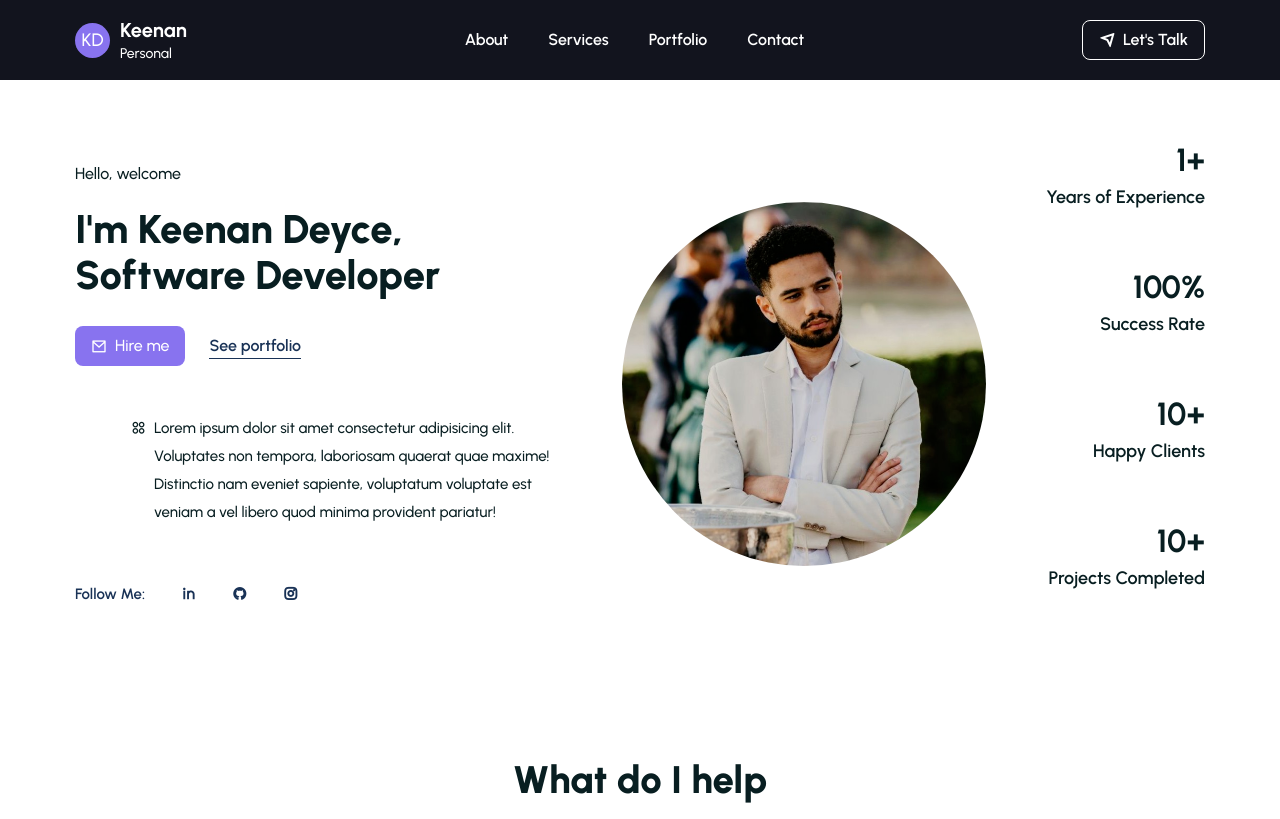
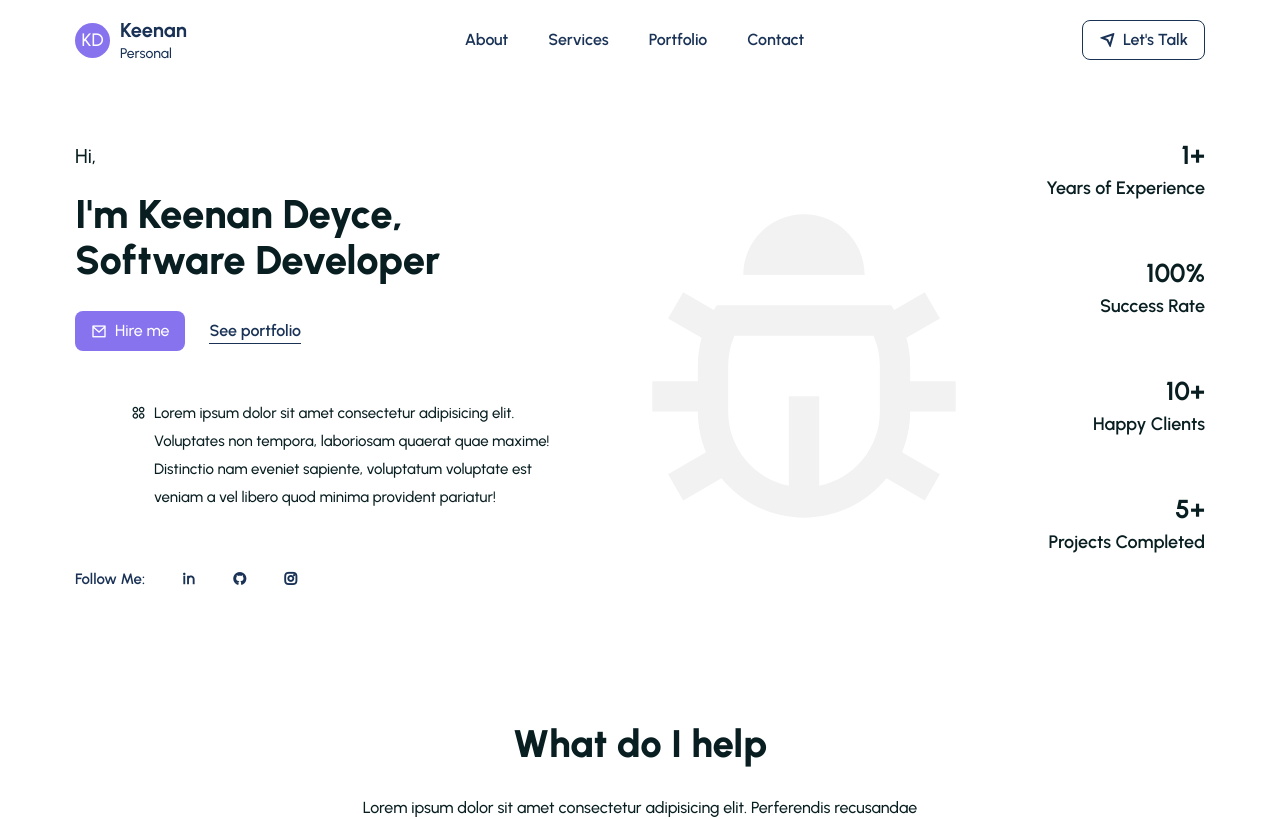
Before and after one commit to 1deyce/reactportfolio, a React (Create React App) app: page / in a window 1280 px wide. Shown: the top 819 px of the page. Built offline with nearby package versions, Linux system fonts and the light colour scheme.

Commit message:
Finishing touches to site, need to refine...

```diff
--- a/src/App.css
+++ b/src/App.css
@@ -34,5 +34,37 @@ section {
   left: 0;
   background: #fff;
   box-shadow: 3px 3px -8px 3px #ddd;
+  box-shadow: 5px 5px 15px -5px #00000084;
   z-index: 99;
 }
+
+@media only screen and (max-width:768px) {
+  .menu {
+    width: 100%;
+    height: 100%;
+    position: fixed;
+    top: 0;
+    left: 0;
+    background: #00000084;
+    z-index: 100;
+    display: none;
+  }
+
+  .menu ul {
+    width: 15rem;
+    height: 100%;
+    position: absolute;
+    top: 0;
+    right: 0;
+    z-index: 200;
+    background: #fff;
+    flex-direction: column;
+    line-height: 30px;
+    justify-content: center;
+    align-items: center;
+  }
+
+  .show__menu {
+    display: block;
+  }
+}
--- a/src/components/Header/Header.jsx
+++ b/src/components/Header/Header.jsx
@@ -1,5 +1,25 @@
+import { useEffect } from "react";
+import { useRef } from "react";
 
 const Header = () => {
+    const headerRef = useRef(null);
+    const menuRef = useRef(null);
+
+    const stickyHeaderFunc = ()=>{
+        window.addEventListener('scroll', ()=>{
+            if(document.body.scrollTop > 80 || document.documentElement.scrollTop > 80){
+                headerRef.current.classList.add('sticky__header')
+            }else{
+                headerRef.current.classList.remove('sticky__header')
+            }
+        })
+    }
+
+    useEffect(()=>{
+        stickyHeaderFunc()
+
+        return window.removeEventListener('scroll', stickyHeaderFunc)
+    },[])
 
     const handleClick = e=>{
         e.preventDefault()
@@ -13,9 +33,12 @@ const Header = () => {
         });
     };
 
+    const toggleMenu = ()=> menuRef.current.classList.toggle('show__menu');
+
     return (
     <header
-        className='w-full h-[80px] leading-[80px] flex items-center bg-[#12141e]'
+        ref={headerRef}
+        className='w-full h-[80px] leading-[80px] flex items-center bg-white'
     >
         <div className="container">
             <div className='flex items-center justify-between'>
@@ -26,10 +49,10 @@ const Header = () => {
                     </span>
 
                     <div className='leading-[20px]'>
-                        <h2 className='text-xl text-white font-[700]'>
+                        <h2 className='text-xl text-smallTextColor font-[700]'>
                             Keenan
                         </h2>
-                        <p className='text-white text-[14px] font-[500]'>
+                        <p className='text-smallTextColor text-[14px] font-[500]'>
                             Personal
                         </p>
                     </div>
@@ -37,12 +60,12 @@ const Header = () => {
 
                 {/* =========== logo end =========== */}
                 {/* =========== menu start =========== */}
-                <div className='menu'>
+                <div className='menu' ref={menuRef} onClick={toggleMenu}>
                     <ul className='flex items-center gap-10'>
-                        <li><a onClick={handleClick} className='text-white font-[600]' href="#about">About</a></li>
-                        <li><a onClick={handleClick} className='text-white font-[600]' href="#services">Services</a></li>
-                        <li><a onClick={handleClick} className='text-white font-[600]' href="#portfolio">Portfolio</a></li>
-                        <li><a onClick={handleClick} className='text-white font-[600]' href="#contact">Contact</a></li>
+                        <li><a onClick={handleClick} className='text-smallTextColor font-[600]' href="#about">About</a></li>
+                        <li><a onClick={handleClick} className='text-smallTextColor font-[600]' href="#services">Services</a></li>
+                        <li><a onClick={handleClick} className='text-smallTextColor font-[600]' href="#portfolio">Portfolio</a></li>
+                        <li><a onClick={handleClick} className='text-smallTextColor font-[600]' href="#contact">Contact</a></li>
                     </ul>
                 </div>
                 {/* =========== menu end =========== */}
@@ -50,12 +73,12 @@ const Header = () => {
                 {/* =========== menu right =========== */}
                 <div className='flex items-center gap-4'>
                     <a href="#contact">
-                        <button className='flex items-center gap-2 text-white font-[600] border border-solid border-white py-2 px-4 rounded-[8px] max-h-[40px] hover:bg-primaryColor hover:text-white hover:font-[500] ease-in duration-300'>
+                        <button className='flex items-center gap-2 text-smallTextColor font-[600] border border-solid border-smallTextColor py-2 px-4 rounded-[8px] max-h-[40px] hover:bg-primaryColor hover:text-white hover:font-[500] ease-in duration-300'>
                             <i class="ri-send-plane-line"></i> Let's Talk
                         </button>
                     </a>
 
-                    <span className='text-2xl text-smallTextColor md:hidden cursor-pointer'><i class="ri-menu-line"></i></span>
+                    <span onClick={toggleMenu} className='text-2xl text-smallTextColor md:hidden cursor-pointer'><i class="ri-menu-line"></i></span>
                 </div>
                 {/* =========== menu end =========== */}
             </div>
--- a/src/components/UI/Hero.jsx
+++ b/src/components/UI/Hero.jsx
@@ -1,6 +1,6 @@
 
 import React from 'react';
-import heroImg from '../../assets/images/hero1.svg';
+import heroImg from '../../assets/images/hero3.svg';
 import CountUp from 'react-countup';
 
 const Hero = () => {
@@ -13,9 +13,9 @@ const Hero = () => {
                         <h5
                             data-aos='fade-right'
                             data-aos-duration='1500'
-                            className='text-headingColor font-[500] text-[16px]'
+                            className='text-headingColor font-[500] text-[20px]'
                         >
-                            Hello, welcome
+                            Hi,
                         </h5>
                         <h1
                             data-aos='fade-up'
@@ -90,7 +90,7 @@ const Hero = () => {
                     {/* ========== hero img ========== */}
                     <div className='basis-1/3 mt-10 sm:mt-0'>
                         <figure className='flex items-center justify-center'>
-                            <img src={heroImg} alt="" className='rounded-full'/>
+                            <img src={heroImg} alt="" className='opacity-5'/>
                         </figure>
 
                     </div>
@@ -98,7 +98,7 @@ const Hero = () => {
                     {/* ========== hero content right ========== */}
                     <div className='md:basis-1/5 flex justify-between text-center mt-10 flex-wrap gap-3 md:mt-0 md:flex-col md:justify-end md:text-end'>
                         <div className='mb-10'>
-                            <h2 className='text-headingColor font-[700] text-[32px]'>
+                            <h2 className='text-headingColor font-[700] text-[26px]'>
                                 <CountUp start={0} end={1} duration={1} suffix='+' />
                             </h2>
                             <h4 className='text-headingColor font-[600] text-[18px]'
@@ -107,7 +107,7 @@ const Hero = () => {
                             </h4>
                         </div>
                         <div className='mb-10'>
-                            <h2 className='text-headingColor font-[700] text-[32px]'>
+                            <h2 className='text-headingColor font-[700] text-[26px]'>
                                 <CountUp start={0} end={100} duration={2} suffix='%' />
                             </h2>
                             <h4 className='text-headingColor font-[600] text-[18px]'
@@ -116,7 +116,7 @@ const Hero = () => {
                             </h4>
                         </div>
                         <div className='mb-10'>
-                            <h2 className='text-headingColor font-[700] text-[32px]'>
+                            <h2 className='text-headingColor font-[700] text-[26px]'>
                                 <CountUp start={0} end={10} duration={3} suffix='+' />
                             </h2>
                             <h4 className='text-headingColor font-[600] text-[18px]'
@@ -125,8 +125,8 @@ const Hero = () => {
                             </h4>
                         </div>
                         <div className='mb-10'>
-                            <h2 className='text-headingColor font-[700] text-[32px]'>
-                                <CountUp start={0} end={10} duration={4} suffix='+' />
+                            <h2 className='text-headingColor font-[700] text-[26px]'>
+                                <CountUp start={0} end={5} duration={4} suffix='+' />
                             </h2>
                             <h4 className='text-headingColor font-[600] text-[18px]'
                             >
--- a/src/components/UI/Modal.jsx
+++ b/src/components/UI/Modal.jsx
@@ -6,7 +6,7 @@ const Modal = ({activeID, setShowModal}) => {
         const portfolio = portfolios.find(portfolio=> portfolio.id === activeID)
     return (
         <div className="w-full h-full fixed top-0 left-0 z-10 bg-headingColor bg-opacity-40">
-            <div className="max-w-[600px] absolute top-1/2 left-1/2 z-20 bg-white rounded-[8px] transform -translate-x-1/2 -translate-y-1/2 p-5">
+            <div className="w-11/12 md:max-w-[600px] md:w-full absolute top-1/2 left-1/2 z-20 bg-white rounded-[8px] transform -translate-x-1/2 -translate-y-1/2 p-5">
                 <div>
                     <figure>
                         <img className="rounded-[8px]" src={portfolio.imgUrl} alt="" />
```
Also changed, not shown: src/assets/images/hero3.svg (added).
